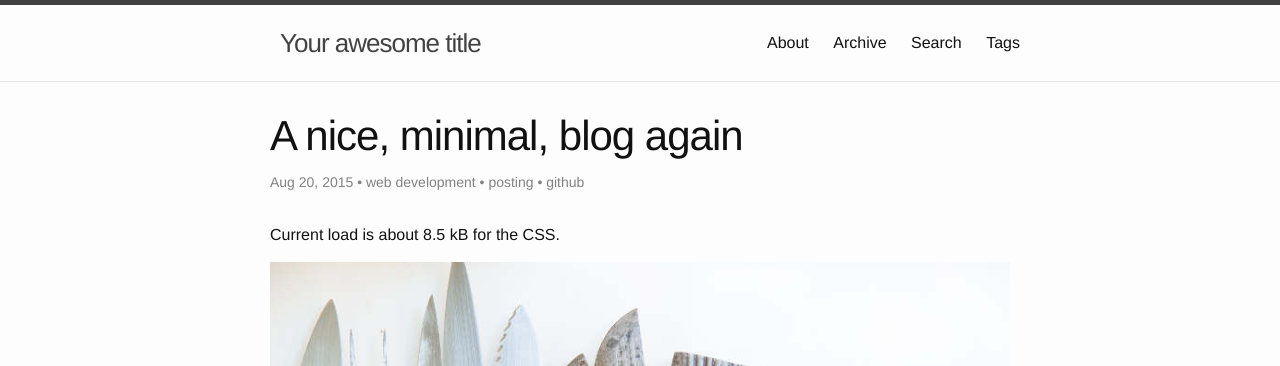
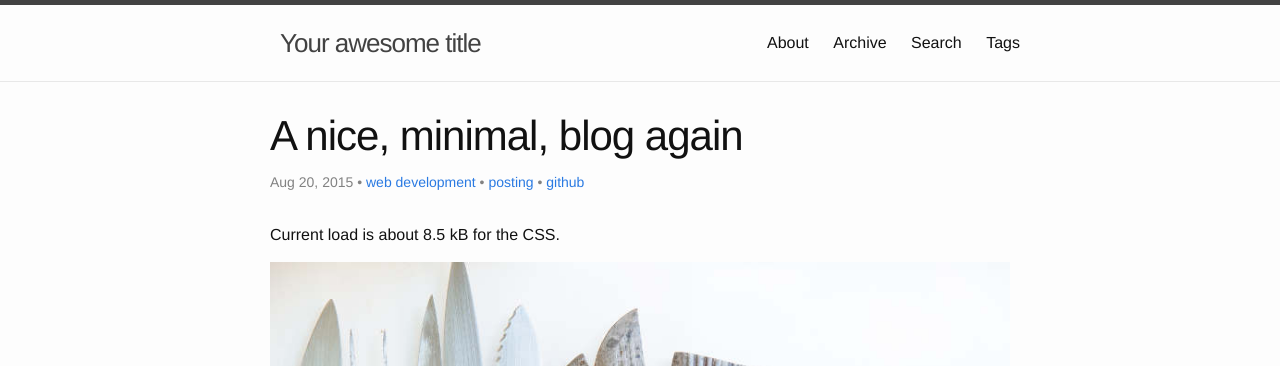
Before and after one commit to schollz/jekyll-tinyfeet, a Jekyll site: the page built from _posts/2015-08-20-minimal-jekyll2.md, in a window 1280 px wide and 1061 px high. Shown: the top 366 px of the window. Built offline with Jekyll 4.4.1, drawn with Linux system fonts in a browser that asks for light colours; Markdown is read by kramdown in place of the engine named in the settings.

Commit message:
Update post.html

```diff
--- a/_layouts/post.html
+++ b/_layouts/post.html
@@ -5,7 +5,7 @@
 
   <header class="post-header">
     <h1 class="post-title">{{ page.title }}</h1>
-    <p class="post-meta">{{ page.date | date: "%b %-d, %Y" }}{% if page.author %} • {{ page.author }}{% endif %}{% if page.meta %} • {{ page.meta }}{% endif %}{% if page.tags %}{% for tag in page.tags %} • {{ tag }}{% endfor %}{% endif %}</p>
+    <p class="post-meta">{{ page.date | date: "%b %-d, %Y" }}{% if page.author %} • {{ page.author }}{% endif %}{% if page.meta %} • {{ page.meta }}{% endif %}{% if page.tags %}{% for tag in page.tags %} • <a href="{{ post.url | prepend: site.baseurl }}/#{{ tag }}">{{ tag }}</a>{% endfor %}{% endif %}</p>
   </header>
 
   <article class="post-content">
```
